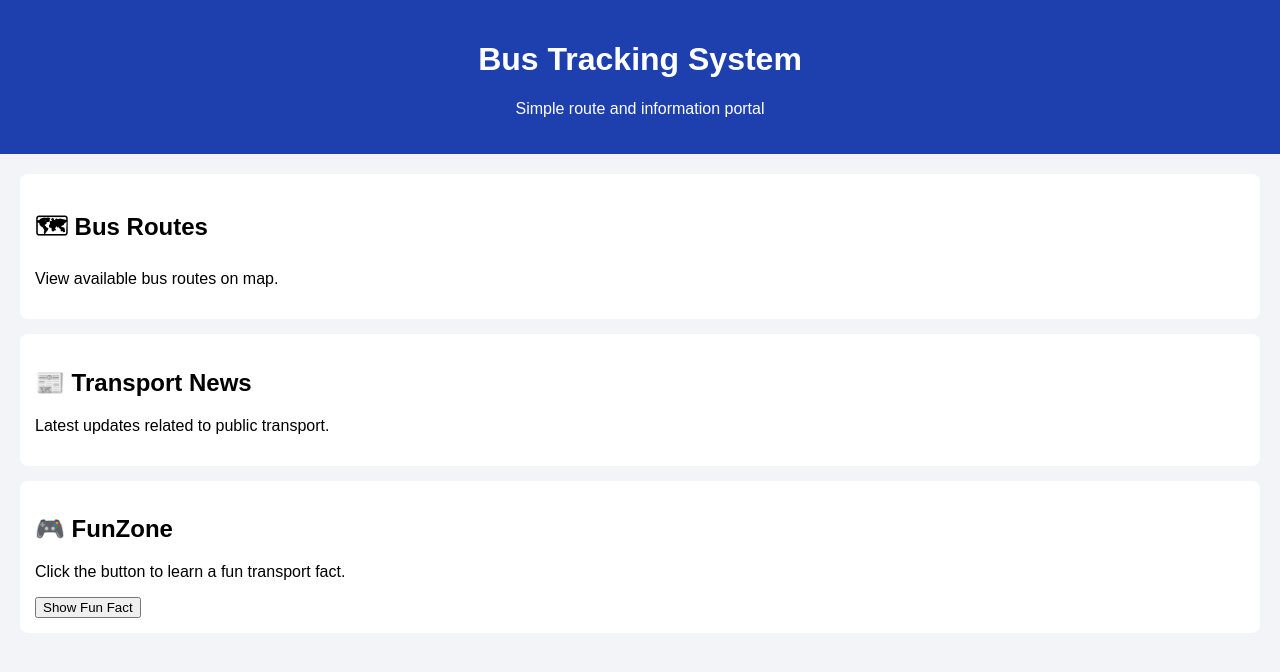
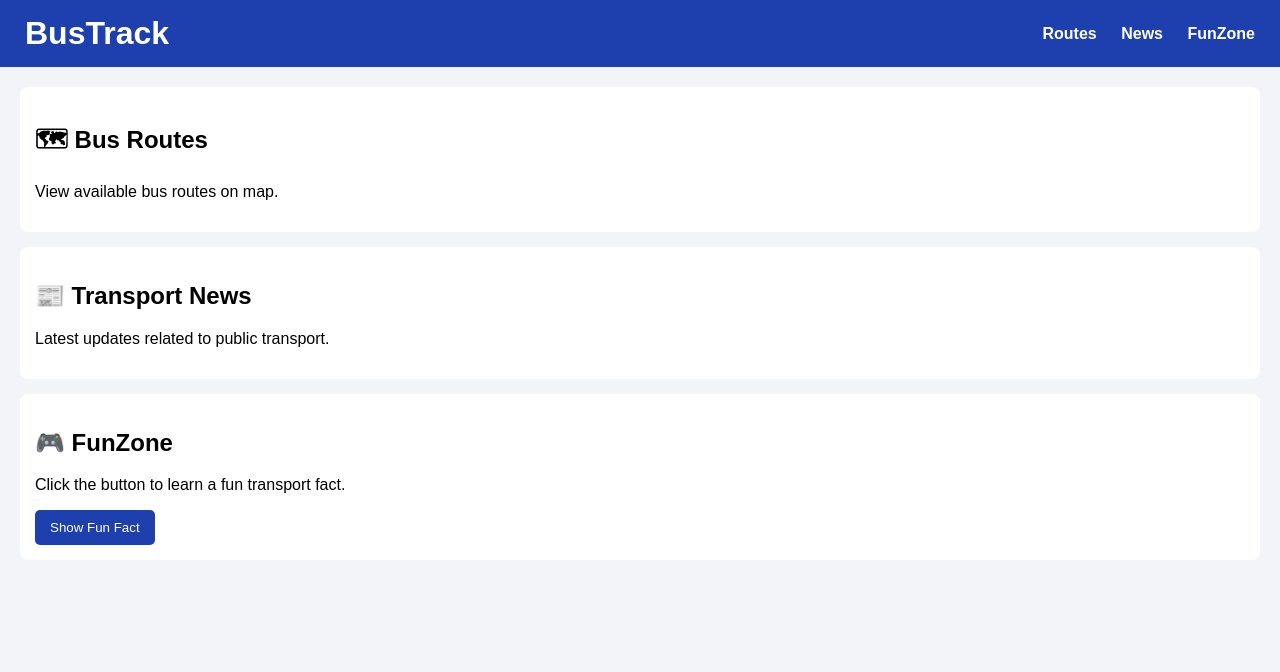
Before and after one commit to Harsh-741622/Bus-Track-UI-Lab, a plain HTML site: page frontend/index.html in a window 1280 px wide. Drawn offline with Linux system fonts and the light colour scheme.

Commit message:
added navbar and improved ui styling

```diff
--- a/frontend/index.html
+++ b/frontend/index.html
@@ -7,28 +7,35 @@
 </head>
 <body>
 
-  <header class="header">
-    <h1>Bus Tracking System</h1>
-    <p>Simple route and information portal</p>
+<header class="navbar">
+  <h1 class="logo">BusTrack</h1>
+  <nav>
+    <a href="#routes">Routes</a>
+    <a href="#news">News</a>
+    <a href="#funzone">FunZone</a>
+  </nav>
 </header>
+
 
   <main class="container">
 
-    <section class="card">
+   <section class="card" id="routes">
   <h2>🗺 Bus Routes</h2>
   <p>View available bus routes on map.</p>
 </section>
 
-    <section class="card">
+<section class="card" id="news">
   <h2>📰 Transport News</h2>
   <p>Latest updates related to public transport.</p>
 </section>
 
-    <section class="card">
+<section class="card" id="funzone">
   <h2>🎮 FunZone</h2>
   <p>Click the button to learn a fun transport fact.</p>
   <button onclick="showFunFact()">Show Fun Fact</button>
 </section>
+
+
 
 
   </main>
--- a/frontend/style.css
+++ b/frontend/style.css
@@ -21,3 +21,39 @@ body {
   margin-bottom: 15px;
   border-radius: 8px;
 }
+.navbar {
+  display: flex;
+  justify-content: space-between;
+  align-items: center;
+  background-color: #1e40af;
+  padding: 15px 25px;
+}
+
+.logo {
+  color: white;
+  margin: 0;
+}
+
+.navbar a {
+  color: white;
+  text-decoration: none;
+  margin-left: 20px;
+  font-weight: bold;
+}
+
+.navbar a:hover {
+  text-decoration: underline;
+}
+
+button {
+  background-color: #1e40af;
+  color: white;
+  border: none;
+  padding: 10px 15px;
+  border-radius: 5px;
+  cursor: pointer;
+}
+
+button:hover {
+  background-color: #1e3a8a;
+}
```
Lines whose indentation alone changed are shown as unchanged.
